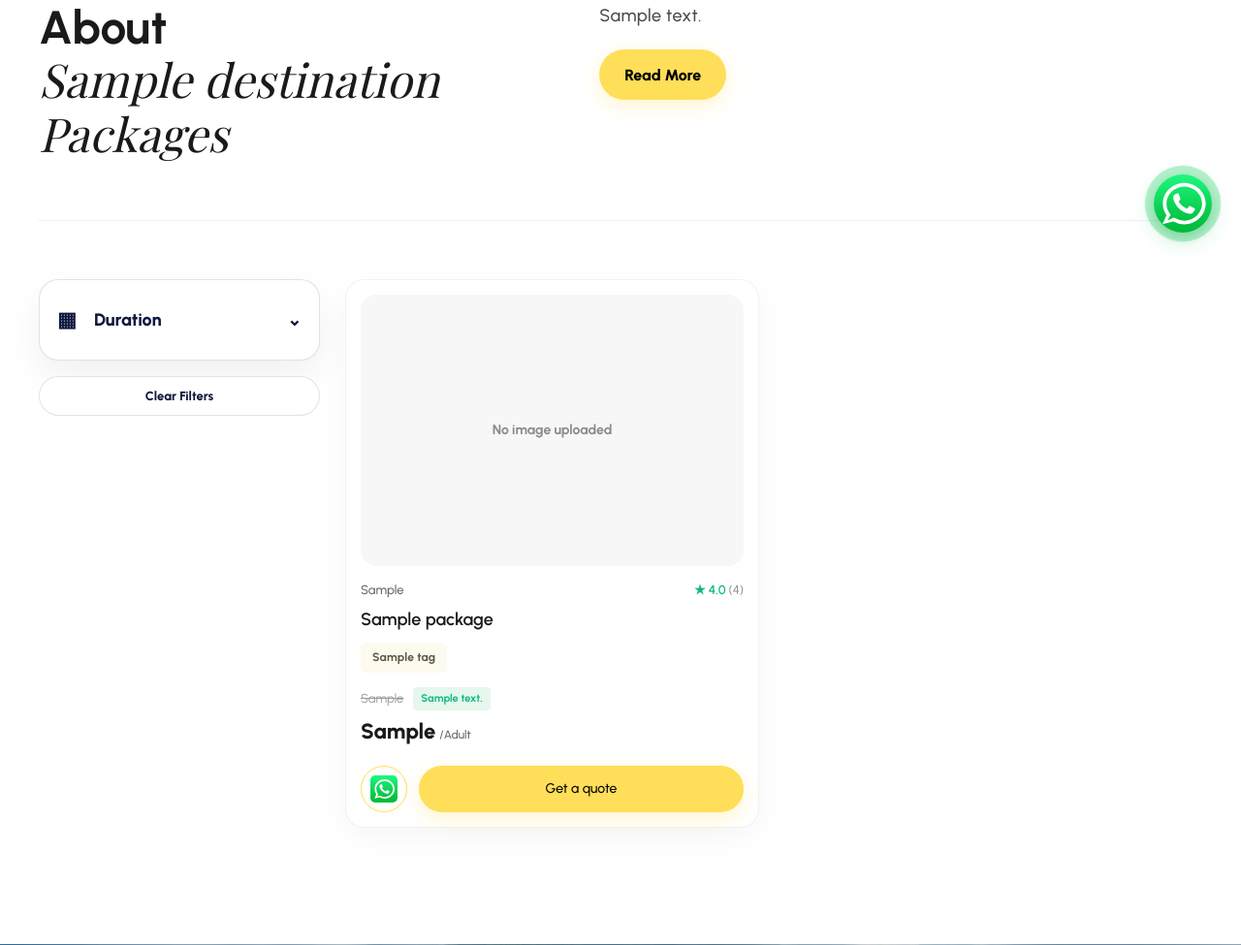
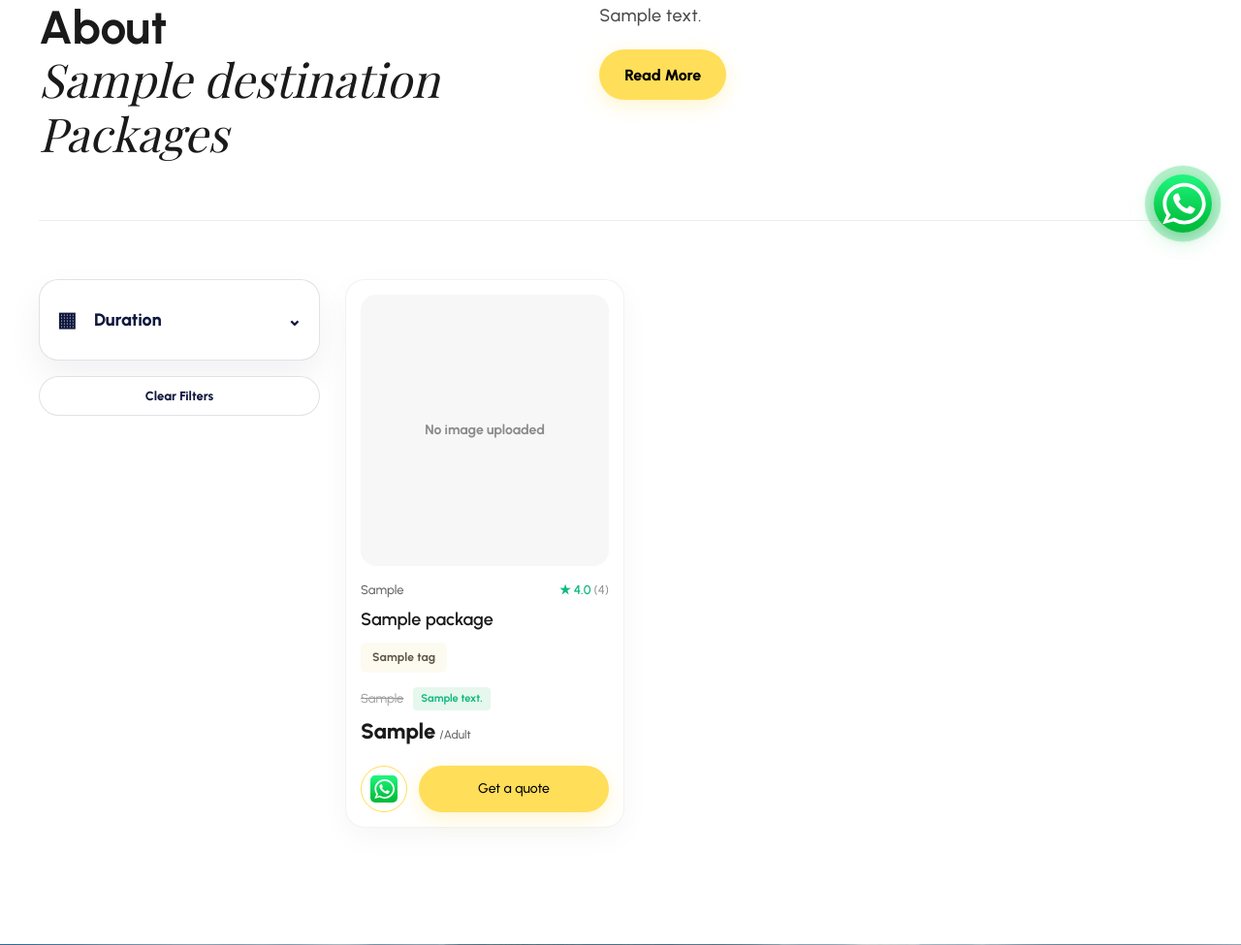
Before and after one commit to Sachinsagarmishra/wanderooB2C, a PHP site: a page that uses config.php in a window 1280 px wide. Shown: the part 530-1505 px from the top of the page at 97% size. Run offline with PHP 8.4, Linux system fonts and the light colour scheme; tables that the repository leaves empty hold one stand-in row (values such as "Sample post"); grey boxes marked "Sample" are stand-in pictures; some libraries are stand-ins or nearby versions; some web fonts are replaced.

Commit message:
Set desktop destination results to three columns

```diff
--- a/assets/css/style.css
+++ b/assets/css/style.css
@@ -3718,6 +3718,14 @@ footer {
     gap: 30px;
 }
 
+@media (min-width: 993px) {
+    .destination-filter-results {
+        display: grid;
+        grid-template-columns: repeat(3, minmax(0, 1fr));
+        gap: 10px;
+    }
+}
+
 .destination-no-filter-results {
     grid-column: 1 / -1;
     padding: 40px 20px;
```
